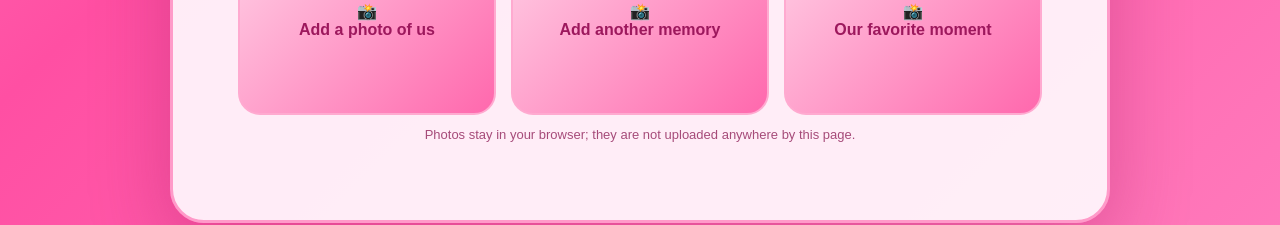
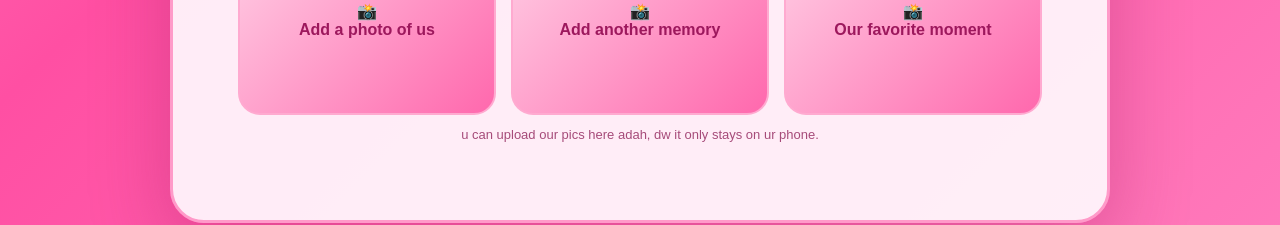
Before and after one commit to Kandule/adah-apology-, a plain HTML site: page index.html in a window 1280 px wide. Shown: the part 1560-1785 px from the top of the page. Drawn offline with Linux system fonts and the light colour scheme.

Commit message:
Add files via upload

```diff
--- a/index.html
+++ b/index.html
@@ -59,7 +59,7 @@ h1{font-size:clamp(50px,10vw,92px);line-height:.9;margin:20px 0 10px;color:#ed14
 <div class="photo"><label for="p2">📸<br>Add another memory<input id="p2" type="file" accept="image/*" onchange="preview(this)"></label></div>
 <div class="photo"><label for="p3">📸<br>Our favorite moment<input id="p3" type="file" accept="image/*" onchange="preview(this)"></label></div>
 </div>
-<p style="text-align:center;margin-top:12px;font:13px Arial;color:#a64b79">Photos stay in your browser; they are not uploaded anywhere by this page.</p>
+<p style="text-align:center;margin-top:12px;font:13px Arial;color:#a64b79">u can upload our pics here adah, dw it only stays on ur phone.</p>
 </div>
 </section>
 
```
